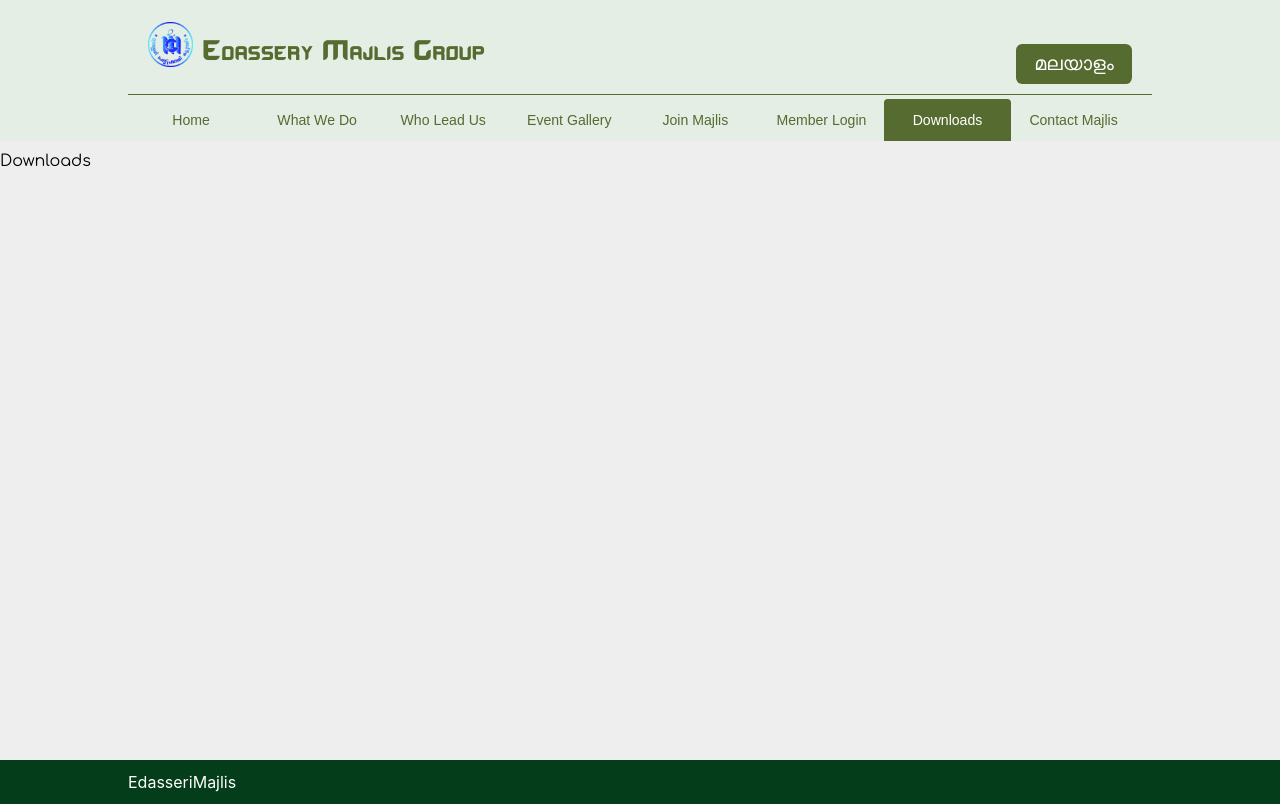
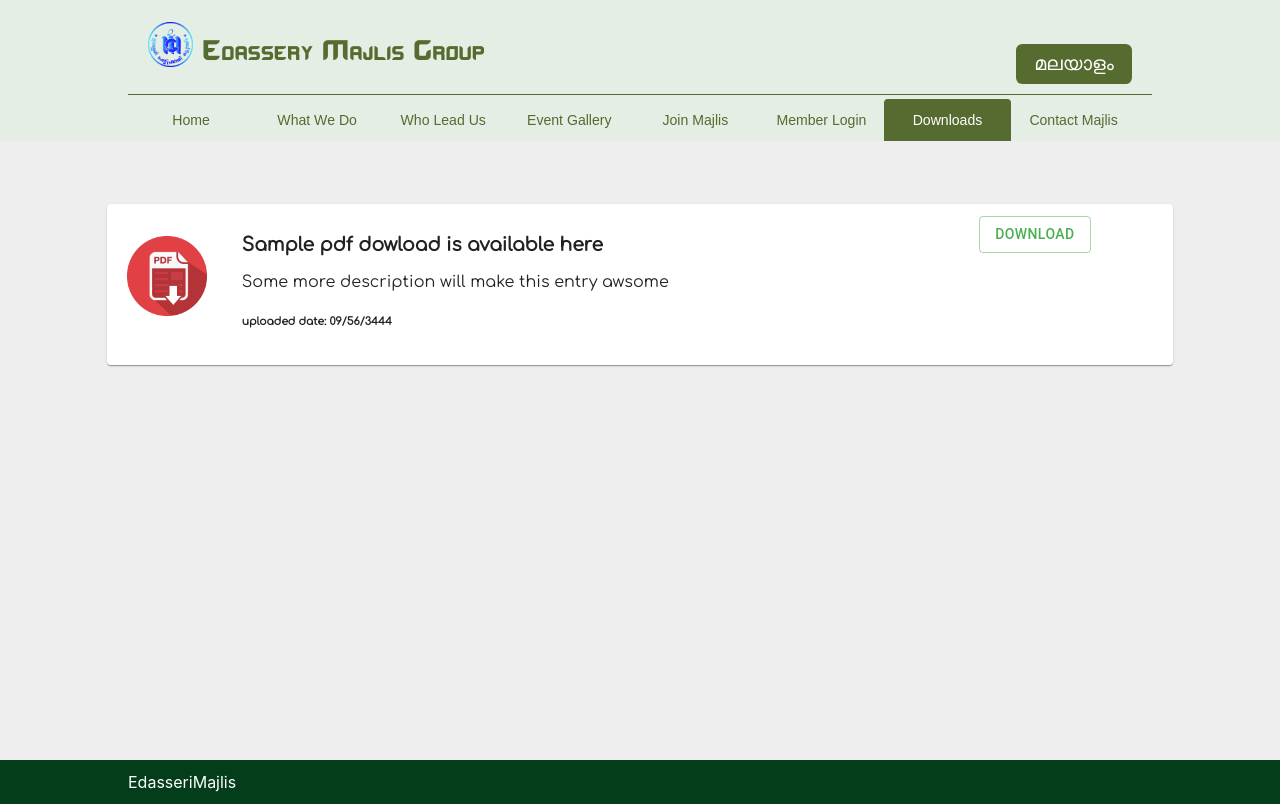
Before and after one commit to tshihad/edesseri-majlis, a React (Create React App) app in the folder web/: page /Downloads in a window 1280 px wide. Built offline with nearby package versions, Linux system fonts and the light colour scheme.

Commit message:
downloaded form

```diff
--- a/web/src/components/downloads.jsx
+++ b/web/src/components/downloads.jsx
@@ -1,10 +1,90 @@
 import React, { useEffect } from 'react'
+import {
+  Grid,
+  ThemeProvider,
+  createMuiTheme,
+  makeStyles,
+  Paper,
+  CardMedia,
+  Button
+} from '@material-ui/core';
+import { green } from '@material-ui/core/colors';
+import pdfImage from '../images/pdf-icon.png'
+
+const useStyles = makeStyles(theme => ({
+  container: {
+    display: 'flex',
+    flexWrap: 'wrap',
+    marginTop: '5%'
+  },
+  textField: {
+    marginLeft: theme.spacing(0),
+    marginRight: theme.spacing(1),
+    width: '70%',
+    borderColor: "yellow !important",
+  },
+  margin: {
+    margin: theme.spacing(0, 0, 1, 0),
+  },
+  avatar: {
+    margin: 20,
+    width: 80,
+    height: 80,
+  },
+}));
+
+const theme = createMuiTheme({
+  palette: {
+    primary: green,
+  },
+});
 
 export default function Downloads(props) {
   useEffect(() => {
     props.setState("Downloads")
   }, [props])
+  const classes = useStyles();
+
   return (
-    <div>Downloads</div>
+    <Grid container spacing={0} className={classes.container}>
+      <Grid item xs={1}></Grid>
+      <Grid item xs={10} >
+        <ThemeProvider theme={theme}>
+          <Paper>
+            <Grid container spacing={3} >
+              <Grid item xs={1} alignItems="center" justify="center">
+                <CardMedia
+                  className={classes.avatar}
+                  image={pdfImage}
+                />
+
+              </Grid>
+              <Grid item xs={10} alignItems="center">
+                <Grid container spacing={0}>
+                  <Grid xs={10} style={{marginLeft:'5%'}}>
+                    <h3>
+                      <b>
+                        Sample pdf dowload is available here
+                        </b>
+                    </h3>
+                    <p>
+                      Some more description will make this entry awsome
+                    </p>
+                    <h6>
+                      uploaded date: 09/56/3444
+                    </h6>
+                  </Grid>
+                  <Grid item xs={1}>
+                    <Button variant="outlined" size="medium" color="primary" className={classes.margin} id="submit">
+                      Download</Button>
+                  </Grid>
+                </Grid>
+              </Grid>
+            </Grid>
+          </Paper>
+        </ThemeProvider>
+      </Grid>
+      <Grid item xs={1}></Grid>
+    </Grid>
   )
 }
```
Also changed, not shown: web/src/images/pdf-icon.png (added).
